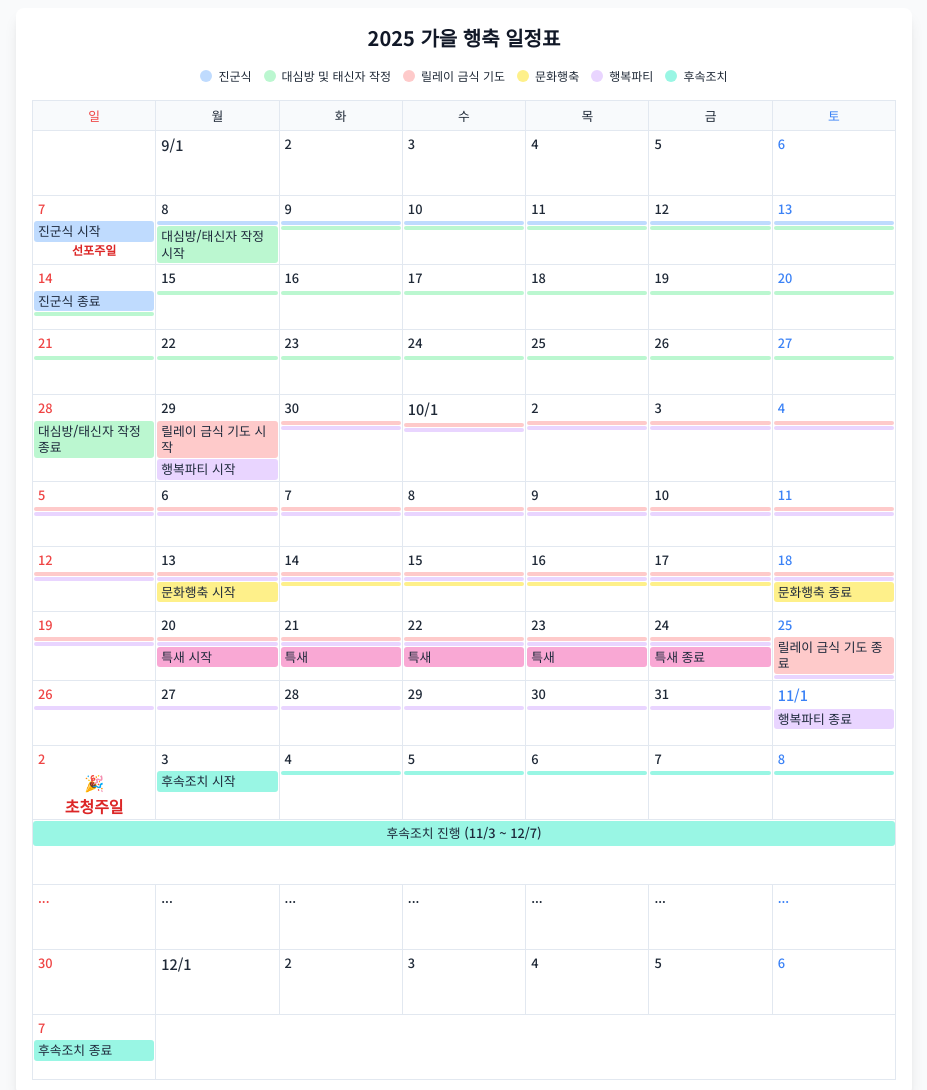
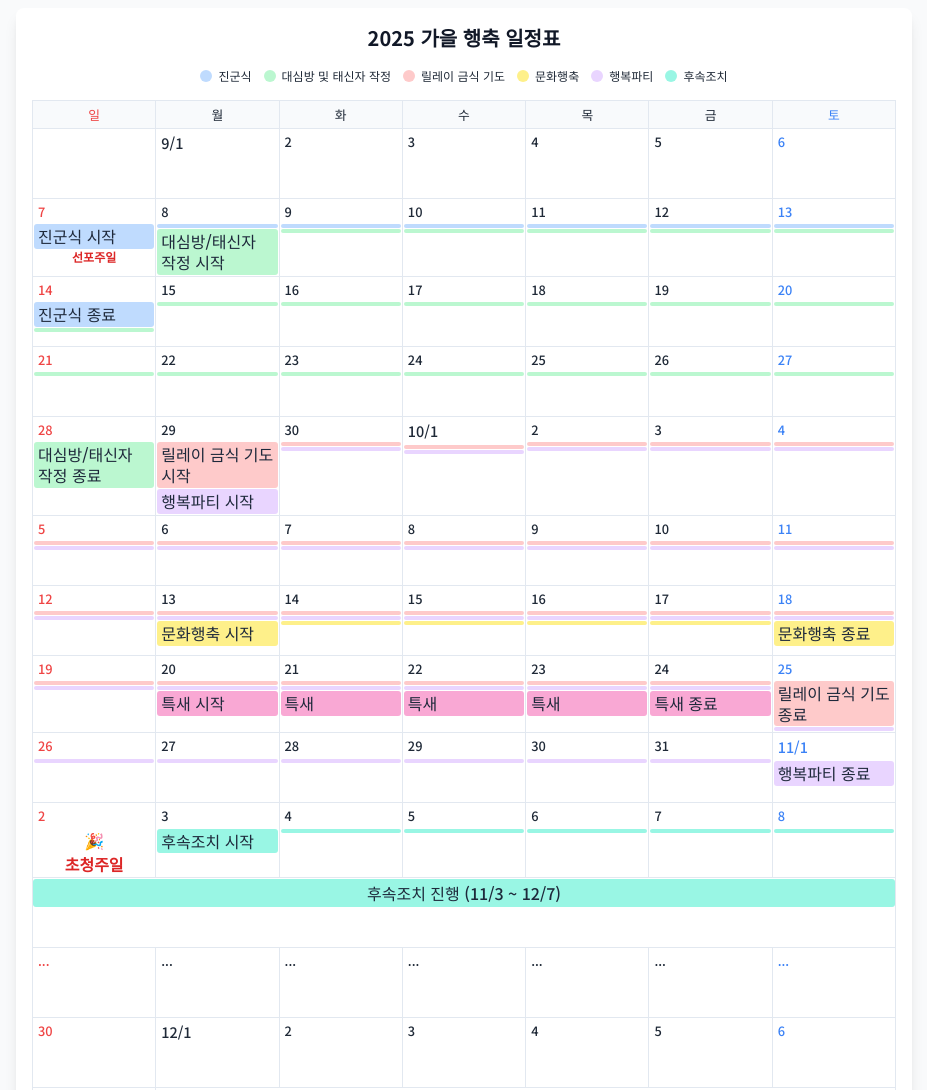
Before and after one commit to wjsdudgh21/2025_Fall_Happy, a plain HTML site: page index.html in a window 1280 px wide. Shown: the top 1090 px of the page, without its empty margins (176-1103 px from the left). Drawn offline with nearby package versions, Linux system fonts and the light colour scheme.

Commit message:
Add files via upload

```diff
--- a/index.html
+++ b/index.html
@@ -21,14 +21,14 @@
         .calendar-table td {
             border: 1px solid #e2e8f0;
             vertical-align: top;
-            height: 65px;
+            height: 70px;
         }
         /* 요일 칸(th)의 높이만 줄이고 텍스트를 중앙 정렬 */
         .calendar-table th {
             border: 1px solid #e2e8f0;
             vertical-align: middle; /* 세로 중앙 정렬 */
             text-align: center; /* 가로 중앙 정렬 */
-            height: 30px; /* 높이를 반으로 줄임 */
+            height: 25px; /* 높이를 반으로 줄임 */
             font-weight: 500;
             padding: 4px;
             background-color: #f8fafc;
@@ -40,7 +40,7 @@
             padding: 2px 4px;
         }
         .event {
-            font-size: 0.8rem; /* 이벤트 폰트 크기 키움 */
+            font-size: 1rem; /* 이벤트 폰트 크기 키움 */
             font-weight: 500; /* 약간 굵게 */
             line-height: 1.3; /* 줄 간격 조절 */
             padding: 2px 4px;
```
